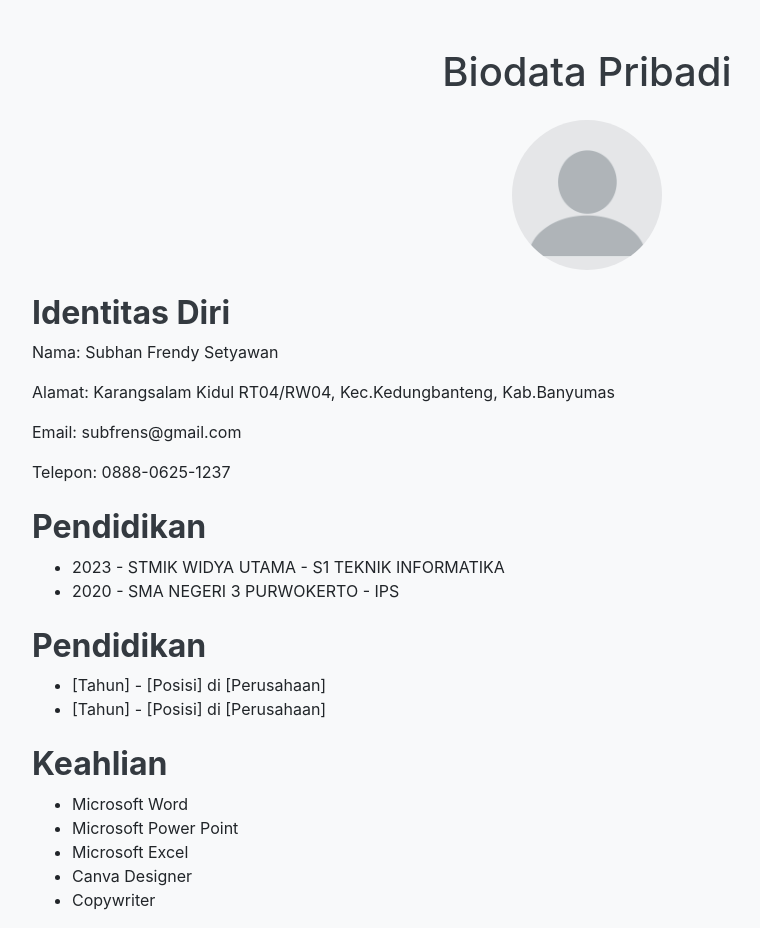
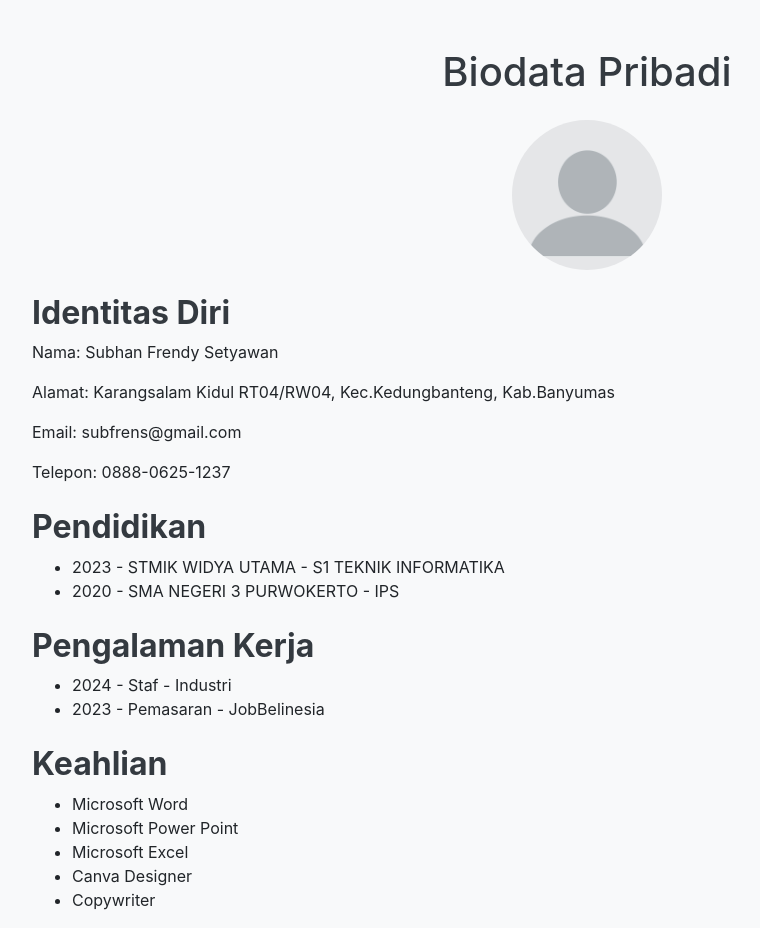
Before and after one commit to subfrenset150604/Biodata, a plain HTML site: page index.html in a window 1280 px wide. Shown: the whole page, without its empty margins (53-813 px from the left). Drawn offline with nearby package versions, Linux system fonts and the light colour scheme.

Commit message:
Update index.html dari web
update dari web

```diff
--- a/index.html
+++ b/index.html
@@ -35,10 +35,10 @@
     </div>
 
     <div class="mt-4">
-        <h2><b>Pendidikan</b></h2>
+        <h2><b>Pengalaman Kerja</b></h2>
         <ul>
-            <li>[Tahun] - [Posisi] di [Perusahaan]</li>
-            <li>[Tahun] - [Posisi] di [Perusahaan]</li>
+            <li>2024 - Staf - Industri</li>
+            <li>2023 - Pemasaran - JobBelinesia</li>
         </ul>
     </div>
 
```
